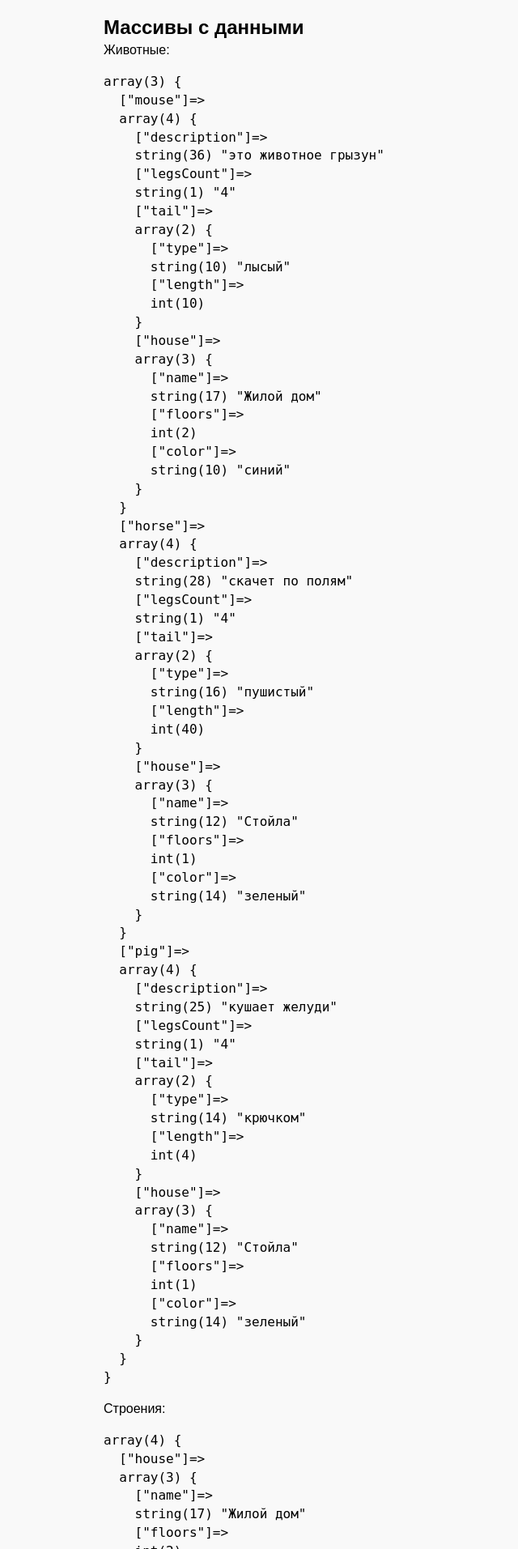
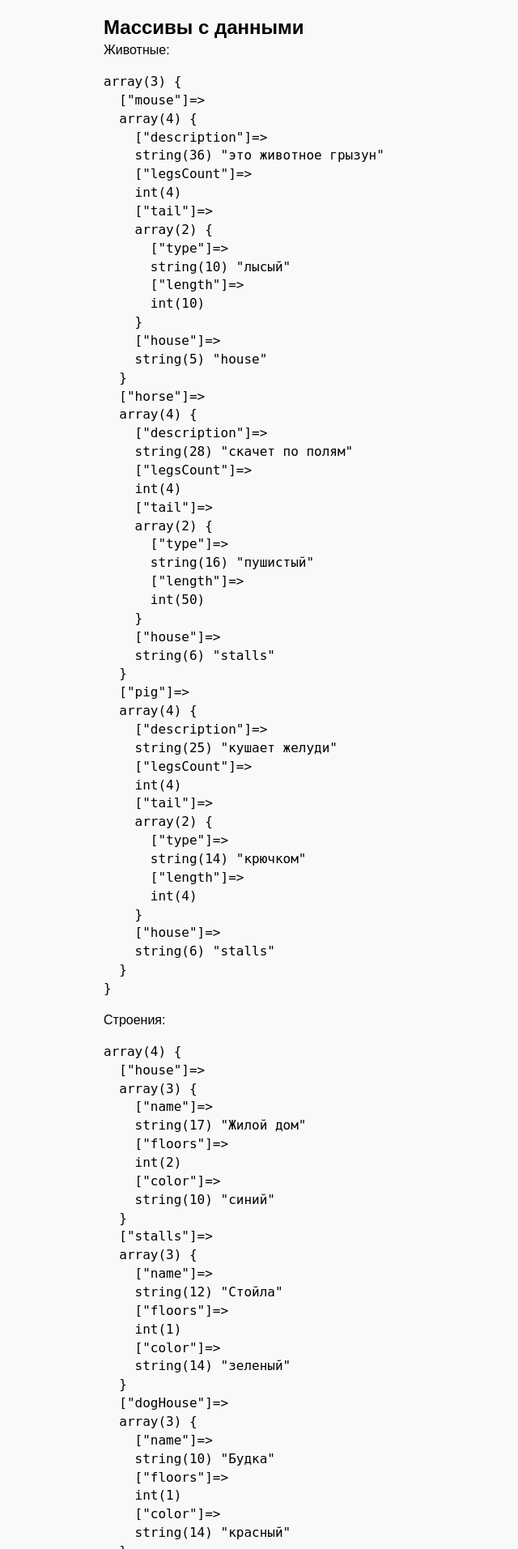
Before and after one commit to lexxmg/sandbox-php, a PHP site: page / in a window 1280 px wide. Shown: the part 4587-6500 px from the top of the page at 81% size, without its empty margins (0-640 px from the left). Run offline with PHP 8.4, Linux system fonts and the light colour scheme.

Commit message:
003_data_in_arrays-link

```diff
--- a/index.php
+++ b/index.php
@@ -133,7 +133,7 @@
       <pre><? var_dump($farm['animals'][$animal]['description']); ?></pre>
 
       <span>Название помещения, в котором живет мышь:</span>
-      <pre><? var_dump($farm['animals']['mouse']['house']['name']); ?></pre>
+      <pre><? var_dump($farm['buildings'][$farm['animals']['mouse']['house']]['name']); ?></pre>
     </div>
   </body>
 </html>
--- a/php/003_data_in_arrays.php
+++ b/php/003_data_in_arrays.php
@@ -107,31 +107,31 @@ $buildings = [
 $animals = [
     'mouse' => [
         'description' => 'это животное грызун',
-    'legsCount' => '4',
+        'legsCount' => 4,
         'tail' => [
             'type' => 'лысый',
             'length' => 10
         ],
-    'house' => $buildings['house']
+        'house' => 'house',
     ],
     'horse' => [
         'description' => 'скачет по полям',
-    'legsCount' => '4',
+        'legsCount' => 4,
         'tail' => [
             'type' => 'пушистый',
-      'length' => 40
+            'length' => 50
         ],
-    'house' => $buildings['stalls']
+        'house' => 'stalls',
     ],
     'pig' => [
         'description' => 'кушает желуди',
-    'legsCount' => '4',
+        'legsCount' => 4,
         'tail' => [
             'type' => 'крючком',
             'length' => 4
         ],
-    'house' => $buildings['stalls']
-  ]
+        'house' => 'stalls',
+    ],
 ];
 
 // 6. Теперь нам нужно поделиться информацией о всей ферме с кем-то, но на почте нам сказали, что мы можем отправить только одну переменную
```
Lines whose indentation alone changed are shown as unchanged.
